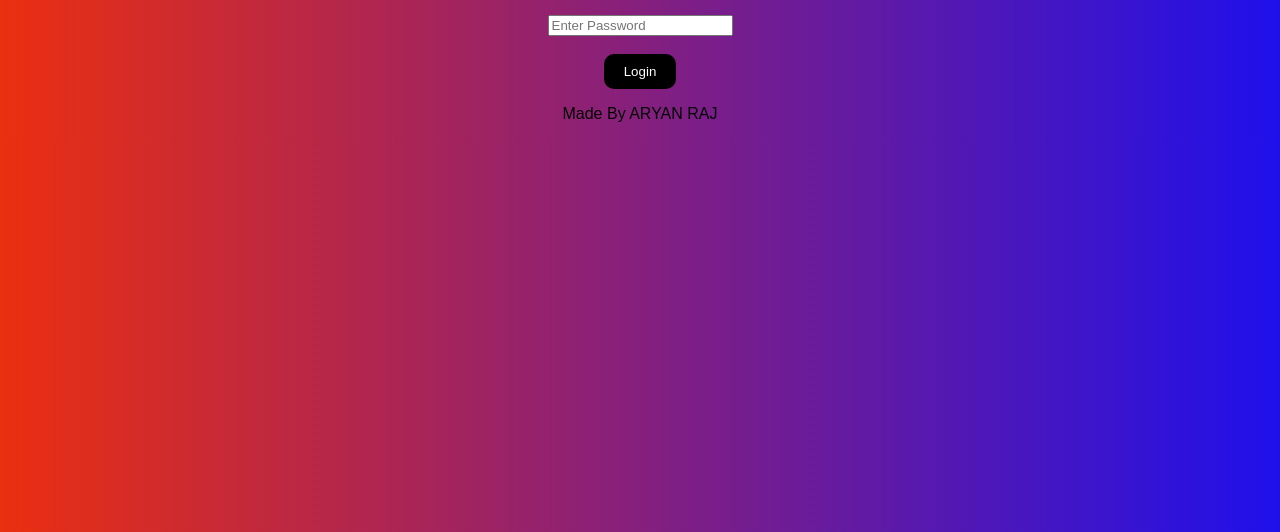
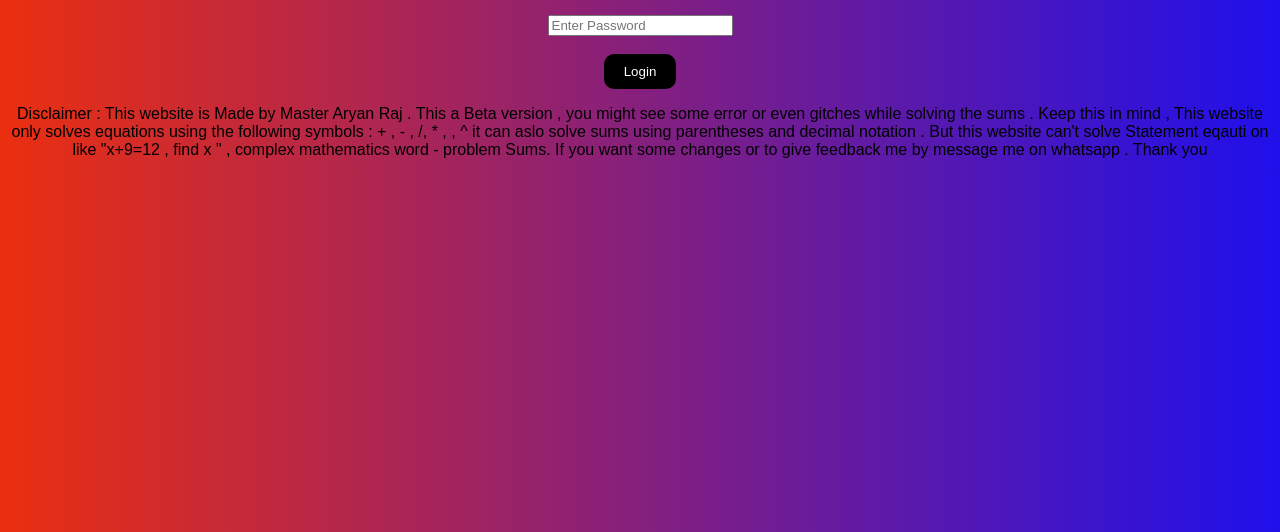
Before and after one commit to Aryan18-cloud/SmartAI-website, a plain HTML site: page index.html in a window 1280 px wide. Shown: the part 268-800 px from the top of the page. Drawn offline with Linux system fonts and the light colour scheme.

Commit message:
index.html

```diff
--- a/index.html
+++ b/index.html
@@ -30,7 +30,9 @@
             }
         }
     </script>
-    <P> Made By ARYAN RAJ</P>
-
+<P>Disclaimer : This website is Made by Master Aryan Raj . This a Beta version , you might see some error or even gitches while solving the sums . Keep this in mind , This website only solves equations using the following symbols : + , - , /, *  , , ^  it can aslo solve sums using parentheses and decimal notation . But this website can't solve Statement  eqauti
+    on like "x+9=12 , find x " , complex mathematics word - problem Sums.
+If you want some changes or  to give feedback me by message me on whatsapp .
+    Thank you </P>
 </body>
 </html>
```
